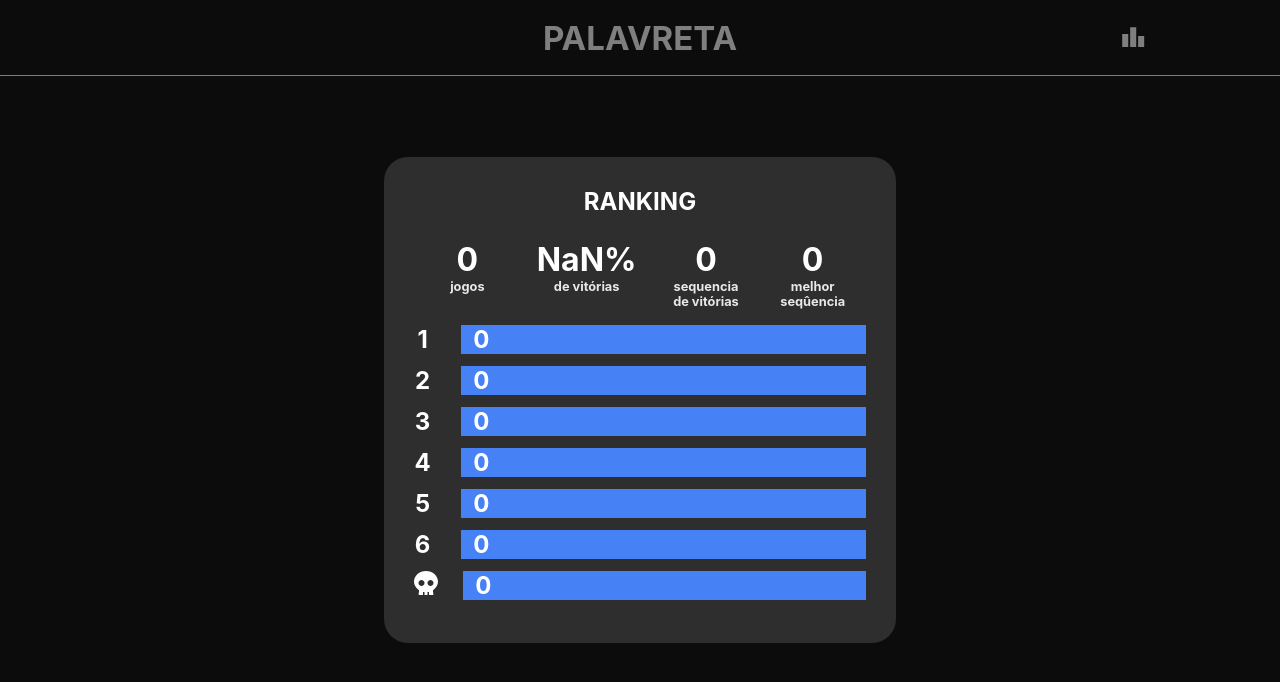
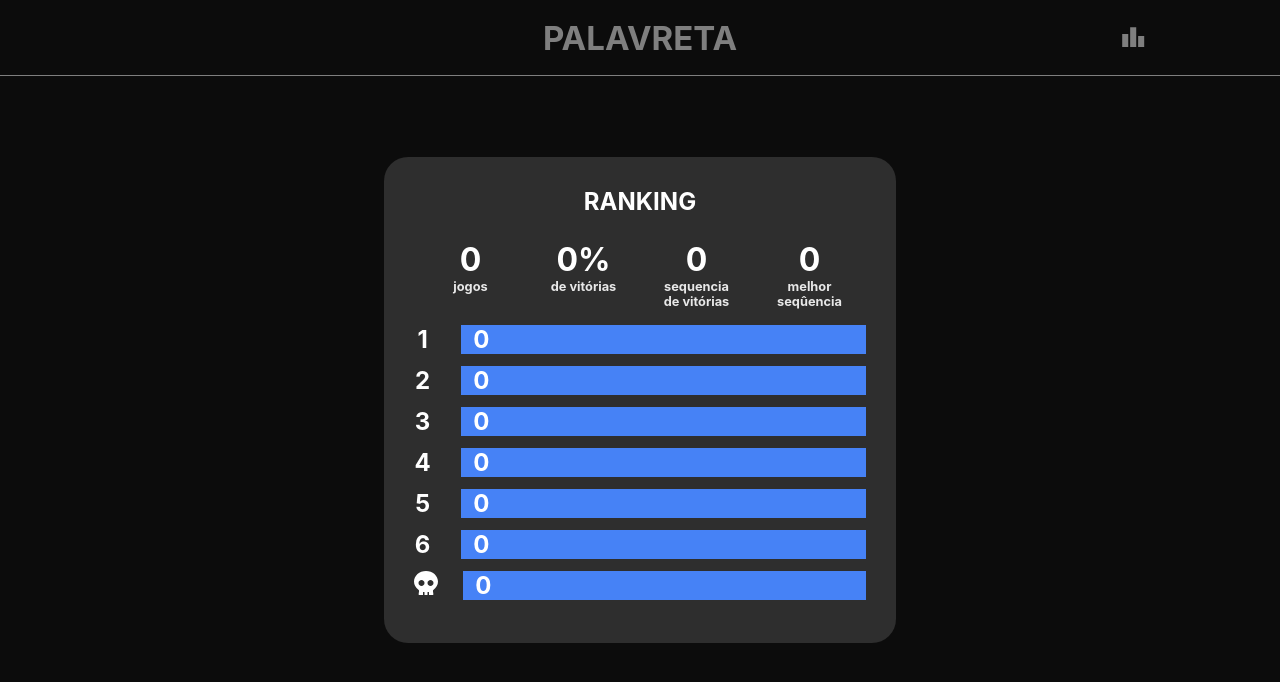
Before and after one commit to Guthias/palavreta, a React (Create React App) app: page / in a window 1280 px wide. Both pictures are taken after a click on the button 1133 px from the left and 37 px from the top of the page. Shown: the top 682 px of the page. Built offline with nearby package versions, Linux system fonts and the light colour scheme.

Commit message:
fix: removing NaN from ranking when dont have any values

```diff
--- a/src/components/Ranking/RankingValues.jsx
+++ b/src/components/Ranking/RankingValues.jsx
@@ -36,6 +36,7 @@ export default function RankingValues() {
   const percentageOfWins = Math.round(
     (ranking.filter(({ win }) => win).length / playedGames) * 100,
   );
+
   const streak = ranking.reduce((acc, { win }) => {
     acc.actual = win ? acc.actual += 1 : 0;
     acc.best = acc.actual > acc.best ? acc.best = acc.actual : acc.best;
@@ -51,7 +52,7 @@ export default function RankingValues() {
       </ValueArea>
 
       <ValueArea>
-        <Value>{ `${percentageOfWins}%` }</Value>
+        <Value>{ `${percentageOfWins || 0}%` }</Value>
         <Description>de vitórias</Description>
       </ValueArea>
 
```
